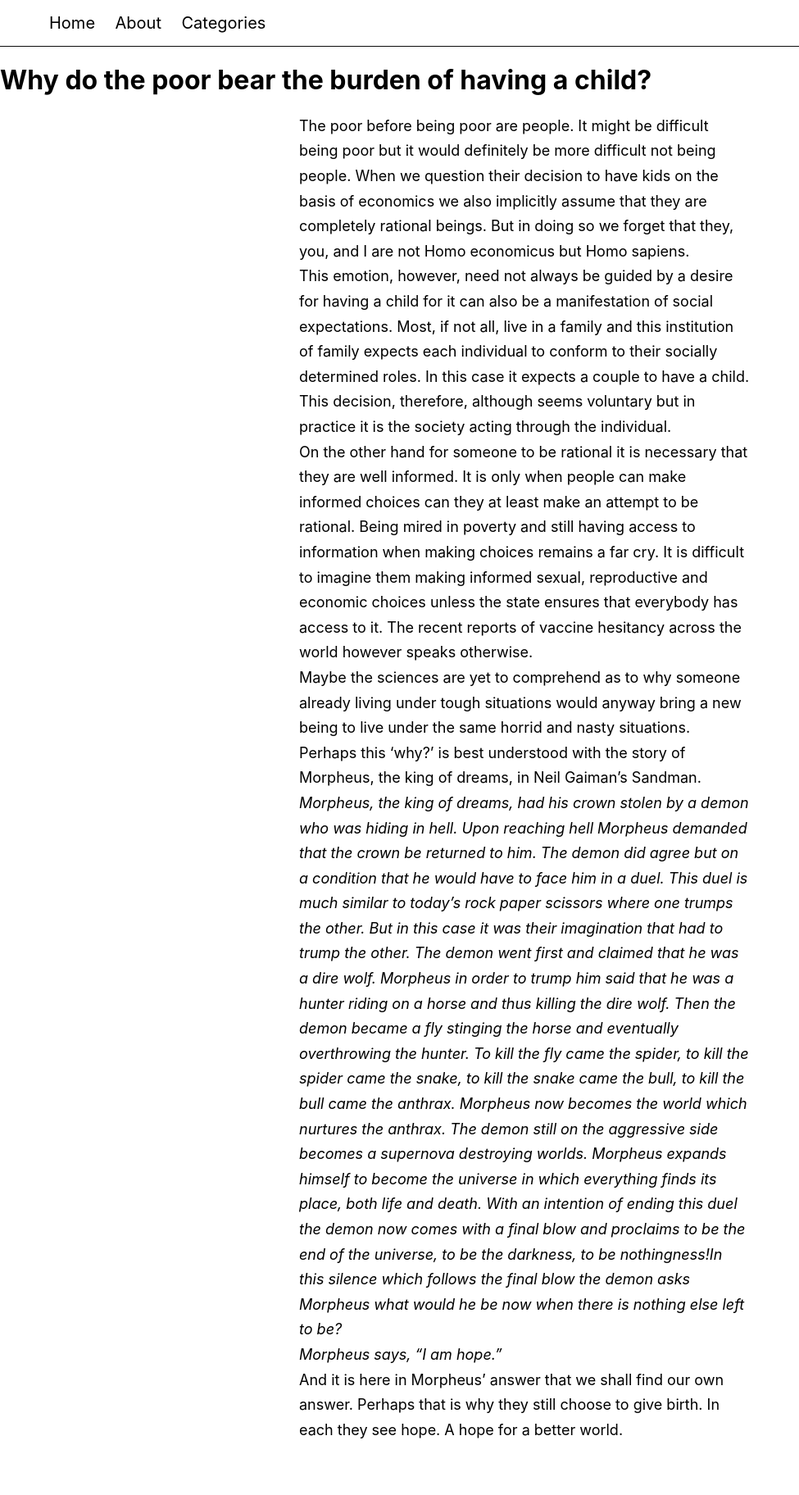
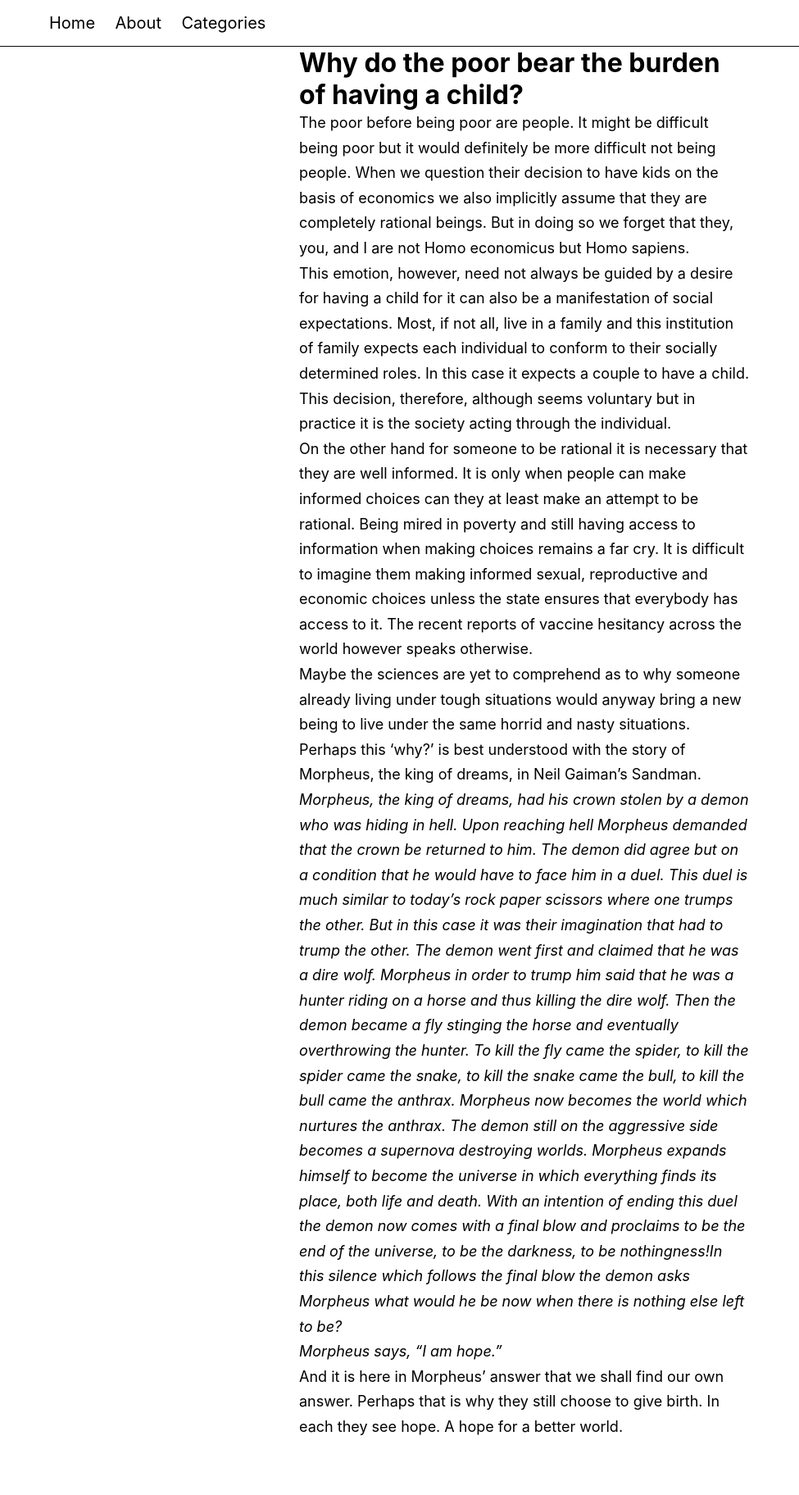
Before and after one commit to generalistsanctuary/generalistsanctuary.github.io, a Jekyll site: the page built from _posts/2021-08-10-Why-do-the-poor-bear-the-burden-of-having-a-child.md, in a window 1280 px wide. Shown: the whole page at 82% size, without its empty margins (0-975 px from the left). Built offline with Jekyll 4.4.1, drawn with Linux system fonts in a browser that asks for light colours.

Commit message:
Update posts-style.css

```diff
--- a/styles/posts-style.css
+++ b/styles/posts-style.css
@@ -1,3 +1,8 @@
+h1{
+ max-width: 550px;
+  margin: 0 auto;
+  padding: 0 10%;
+}
 .intro{
     letter-spacing: 1.5px;
     padding: 4%;
```
